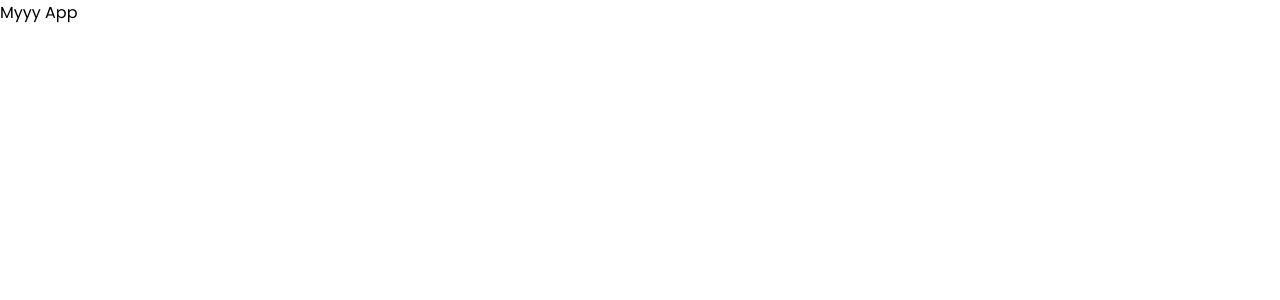
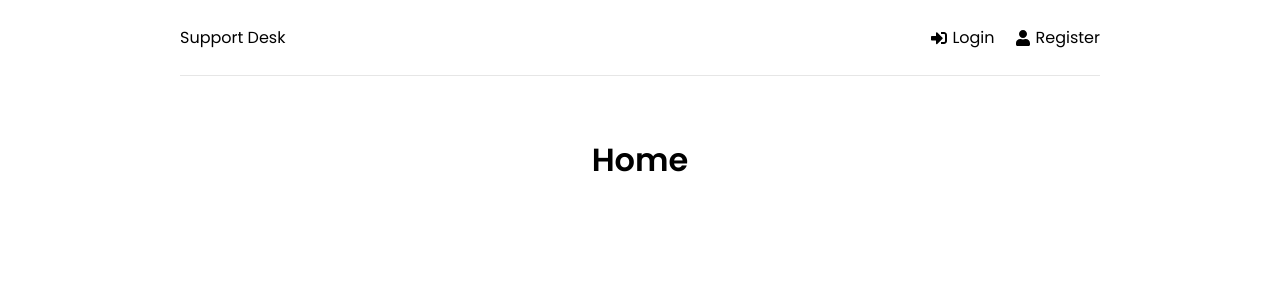
Before and after one commit to Florian-Cywinski/react-support-ticket-system-project, a React (Vite) app in the folder frontend/: page / in a window 1280 px wide. Shown: the top 300 px of the page. Built offline with nearby package versions, Linux system fonts and the light colour scheme.

Commit message:
18 - Frontend Authentication -> 2 - Header Initial Pages

```diff
--- a/frontend/src/App.jsx
+++ b/frontend/src/App.jsx
@@ -1,8 +1,23 @@
+import { BrowserRouter as Router, Routes, Route } from 'react-router-dom'
+import Home from './pages/Home'
+import Login from './pages/Login'
+import Register from './pages/Register'
+import Header from './components/Header'
+
+
 function App() {
   return (
     <>
-      <div>Myyy App
-      </div>
+      <Router>
+        <div className='container'>
+          <Header />
+          <Routes>
+            <Route path='/' element={<Home />} />
+            <Route path='/login' element={<Login />} />
+            <Route path='/register' element={<Register />} />
+          </Routes>
+        </div>
+      </Router>
     </>
   )
 }
--- /dev/null
+++ b/frontend/src/components/Header.jsx
@@ -0,0 +1,31 @@
+// import { FaSignInAlt, FaSignOutAlt, FaUser } from 'react-icons/fa'
+import { FaSignInAlt, FaUser } from 'react-icons/fa'
+import { Link } from 'react-router-dom'
+
+function Header() {
+
+  return (
+    <header className='header'>
+      <div className='logo'>
+        <Link to='/'>Support Desk</Link>
+      </div>
+      <ul>
+          <>
+            <li>
+              <Link to='/login'>
+                <FaSignInAlt /> Login
+              </Link>
+            </li>
+            <li>
+              <Link to='/register'>
+                <FaUser /> Register
+              </Link>
+            </li>
+          </>
+
+      </ul>
+    </header>
+  )
+}
+
+export default Header
--- /dev/null
+++ b/frontend/src/pages/Home.jsx
@@ -0,0 +1,9 @@
+function Home() {
+  return (
+    <>
+      <div><h1>Home</h1></div>
+    </>
+  )
+}
+
+export default Home
--- /dev/null
+++ b/frontend/src/pages/Login.jsx
@@ -0,0 +1,9 @@
+function Login() {
+  return (
+    <>
+      <div><h1>Login</h1></div>
+    </>
+  )
+}
+
+export default Login
--- /dev/null
+++ b/frontend/src/pages/Register.jsx
@@ -0,0 +1,9 @@
+function Register() {
+  return (
+    <>
+      <div><h1>Register</h1></div>
+    </>
+  )
+}
+
+export default Register
```
